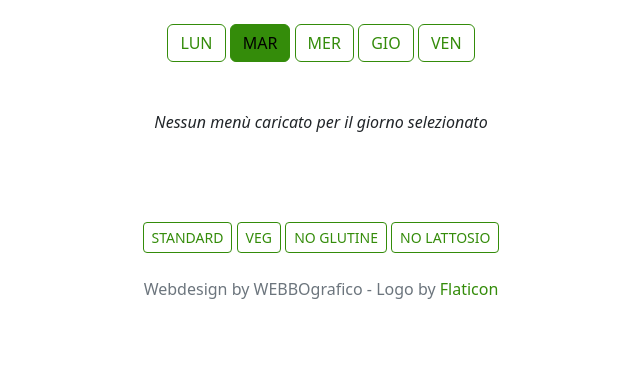
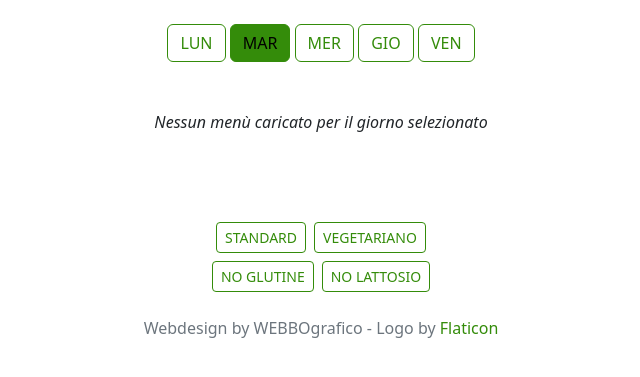
Before and after one commit to applewebbo/school_menu, a Django app: page / in a window 1280 px wide. Shown: the part 59-436 px from the top of the page, without its empty margins (319-959 px from the left). Run offline with Django 4.2, Linux system fonts and the light colour scheme; tables that the repository leaves empty hold one stand-in row (values such as "Sample post"); some libraries are stand-ins or nearby versions.

Commit message:
tweaked menu template

```diff
--- a/templates/partials/_menu.html
+++ b/templates/partials/_menu.html
@@ -44,23 +44,24 @@
         </span>
         <br>
 
-
-
         {% else %}
         <p><em>Nessun menù caricato per il giorno selezionato</em></p>
         <br>
         {% endif %}
     </div>
-    <div class="container-fluid text-center my-3" id="season">
-        <a href="#" class="btn btn{% if meal.type != 1%}-outline{% endif %}-secondary btn-sm"
+    <div class="container my-2" id="season">
+        <div class="d-flex justify-content-center mb-2">
+            <a href="#" class="btn btn{% if meal.type != 1%}-outline{% endif %}-secondary btn-sm me-2"
             hx-target="#day_menu" hx-swap="outerHTML" hx-get="{% url 'school_menu:get_menu' week day 1 %}"  >
             STANDARD
             </a>
             <a href="#" class="btn btn{% if meal.type != 4%}-outline{% endif %}-secondary btn-sm"
             hx-target="#day_menu" hx-swap="outerHTML" hx-get="{% url 'school_menu:get_menu' week day 4 %}"  >
-            VEG
+                VEGETARIANO
             </a>
-        <a href="#" class="btn btn{% if meal.type != 2%}-outline{% endif %}-secondary btn-sm"
+        </div>
+        <div class="d-flex justify-content-center mb-2">
+            <a href="#" class="btn btn{% if meal.type != 2%}-outline{% endif %}-secondary btn-sm me-2"
                 hx-target="#day_menu" hx-swap="outerHTML" hx-get="{% url 'school_menu:get_menu' week day 2 %}"  >
                 NO GLUTINE
             </a>
@@ -70,3 +71,8 @@
             </a>
         </div>
     </div>
+
+
+
+    </div>
+</div>
```
Lines whose indentation alone changed are shown as unchanged.
